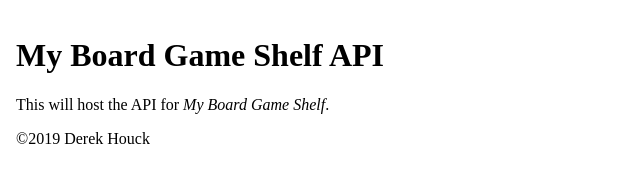
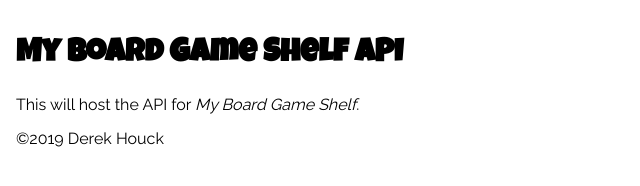
Before and after one commit to derekhouck/My-Board-Game-Shelf-API, a website: page public/index.html in a window 1280 px wide. Shown: the whole page, without its empty margins (0-640 px from the left). Drawn offline with Linux system fonts and the light colour scheme.

Commit message:
Add Google Fonts

```diff
--- a/public/index.html
+++ b/public/index.html
@@ -6,6 +6,7 @@
   <meta http-equiv="X-UA-Compatible" content="IE=edge,chrome=1">
   <title>My Board Game Shelf API</title>
   <link rel="stylesheet" href="./normalize.css">
+  <link href="https://fonts.googleapis.com/css?family=Luckiest+Guy|Raleway" rel="stylesheet">
   <link rel="stylesheet" href="style.css">
 </head>
 <body>
--- a/public/style.css
+++ b/public/style.css
@@ -1,3 +1,8 @@
 body {
+  font-family: 'Raleway', sans-serif;
   padding: 1em;
 }
+
+h1 {
+  font-family: 'Luckiest Guy', cursive;
+}
```
